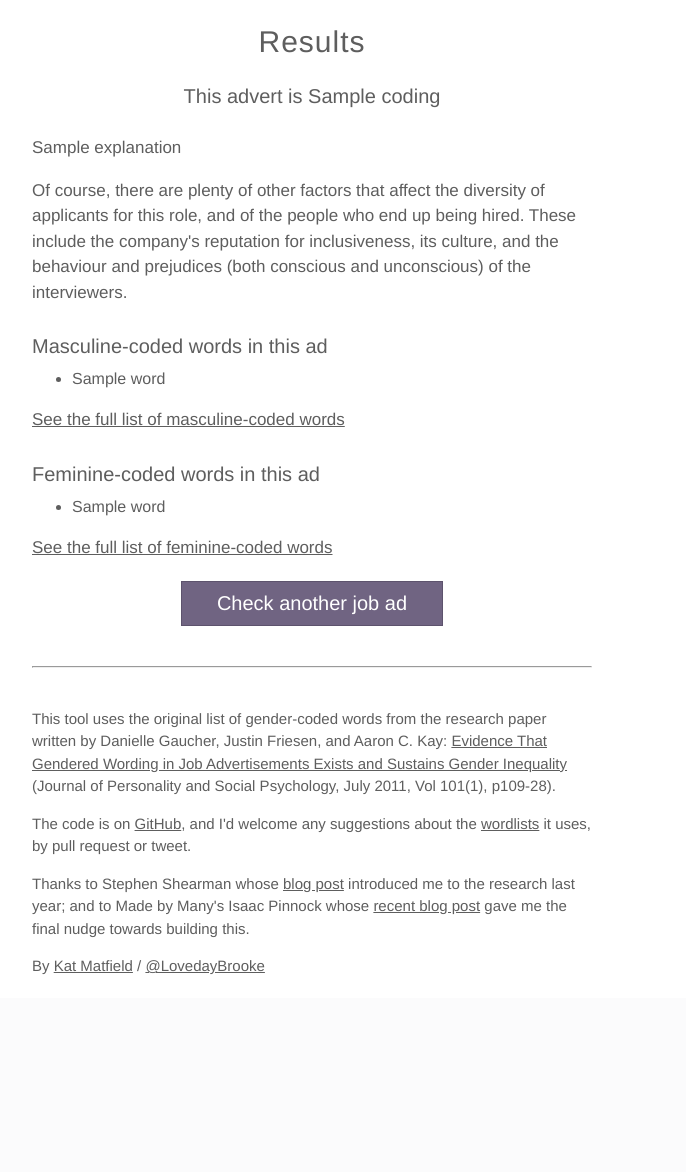
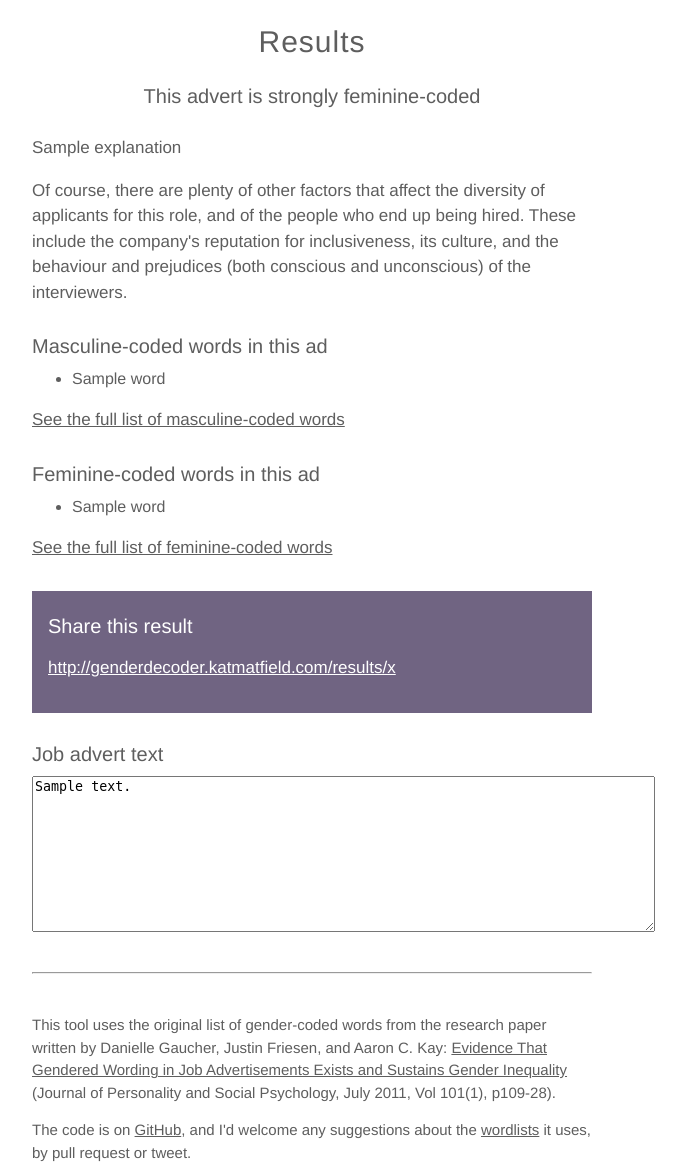
Before and after one commit to lovedaybrooke/gender-decoder, a Django app: template genderjobcheck/templates/results.html in a window 1280 px wide. Shown: the part 125-1297 px from the top of the page, without its empty margins (328-1014 px from the left). Before the commit the page ends 1099 px from the top, so only its background shows below. Run offline with Django 3.2, Linux system fonts and the light colour scheme; tables that the repository leaves empty hold one stand-in row (values such as "Sample post"); the template is opened without the code that fills it: values that come from a table or form of the project are taken from there, most other values are stand-ins (such as "Sample title", 1, 10 or a date in 2020); parts of the project's set-up code (start-up, migrations or seed data) failed here and were passed over.

Commit message:
Add share links and advert test to results page

```diff
--- a/genderjobcheck/models.py
+++ b/genderjobcheck/models.py
@@ -101,7 +101,7 @@ class JobAd(models.Model):
                 "It probably won't be off-putting to men or women "
                 "applicants.")
 
-        return {"coding": self.coding,
+        return {"job_ad": self,
             "masculine_coded_words": self.masculine_coded_words.split(","),
             "feminine_coded_words": self.feminine_coded_words.split(","),
             "explanation": explanation}
--- a/genderjobcheck/static/main.css
+++ b/genderjobcheck/static/main.css
@@ -31,7 +31,7 @@ h3 {
 	font-size: 20px;
 	font-weight: 500;
 	margin-top: 30px;
-	margin-bottom: 0px;
+	margin-bottom: 10px;
 
 }
 
@@ -46,7 +46,7 @@ strong {
 }
 
 ul {
-	margin-top: 10px;
+	margin: 0px;
 }
 
 li {
@@ -56,6 +56,21 @@ li {
 div.main-content, div.footer {
 	width: 560px;
 	margin: 20px auto;
+}
+
+div#share {
+	color: #FFFFFF;
+	background-color: #706482;
+	padding: 16px;
+	margin: 30px 0px;
+}
+
+div#share h3 {
+	margin-top: 8px
+}
+
+div#share a {
+	color: #FFFFFF;
 }
 
 p {
--- a/genderjobcheck/static/phone.css
+++ b/genderjobcheck/static/phone.css
@@ -16,7 +16,7 @@ h2 {
 
 h3 {
 	font-size: 18px;
-	margin-top: 10px;
+	margin: 10px 0px;
 }
 
 h4 {
@@ -24,11 +24,26 @@ h4 {
 }
 
 ul {
-	margin-top: 10px;
+	margin-top: 0px;
 }
 
 div.main-content, div.footer {
 	width: 300px;
+}
+
+div#share {
+	color: #FFFFFF;
+	background-color: #706482;
+	padding: 10px;
+	margin: 20px 0px;
+}
+
+div#share h3 {
+	margin-top: 8px
+}
+
+div#share a {
+	color: #FFFFFF;
 }
 
 p {
--- a/genderjobcheck/templates/results.html
+++ b/genderjobcheck/templates/results.html
@@ -2,7 +2,7 @@
 
    	{% block maincontent %}
 		<h2>Results</h2>
-		<h4>This advert is <strong>{{ coding }}</strong></h4>
+		<h4>This advert is <strong>{{ job_ad.coding }}</strong></h4>
 		<p>{{ explanation }}</p>
 		<p>Of course, there are plenty of other factors that affect the diversity of applicants for this role, and of the people who end up being hired. These include the company's reputation for inclusiveness, its culture, and the behaviour and prejudices (both conscious and unconscious) of the interviewers.</p>
 		<div id="masculine">
@@ -31,7 +31,12 @@
 			{% endif %}
 			<p><a href="/about#feminine">See the full list of feminine-coded words</a></p>
 		</div>
-		<div id="">
-		<a id="again" href="/">Check another job ad</a>
+		<div id="share">
+		<h3>Share this result</h3>
+		<p><a href="/results/{{ job_ad.hash }}">http://genderdecoder.katmatfield.com/results/{{ job_ad.hash }}</a></p>
 		</div>
-    {% endblock %}
+		<div id="results">
+		<h3>Job advert text</h3>
+		<textarea name="texttotest" id="texttotest" cols="75" rows="10">{{ job_ad.text }}</textarea>
+		</div>
+	    {% endblock %}
```
